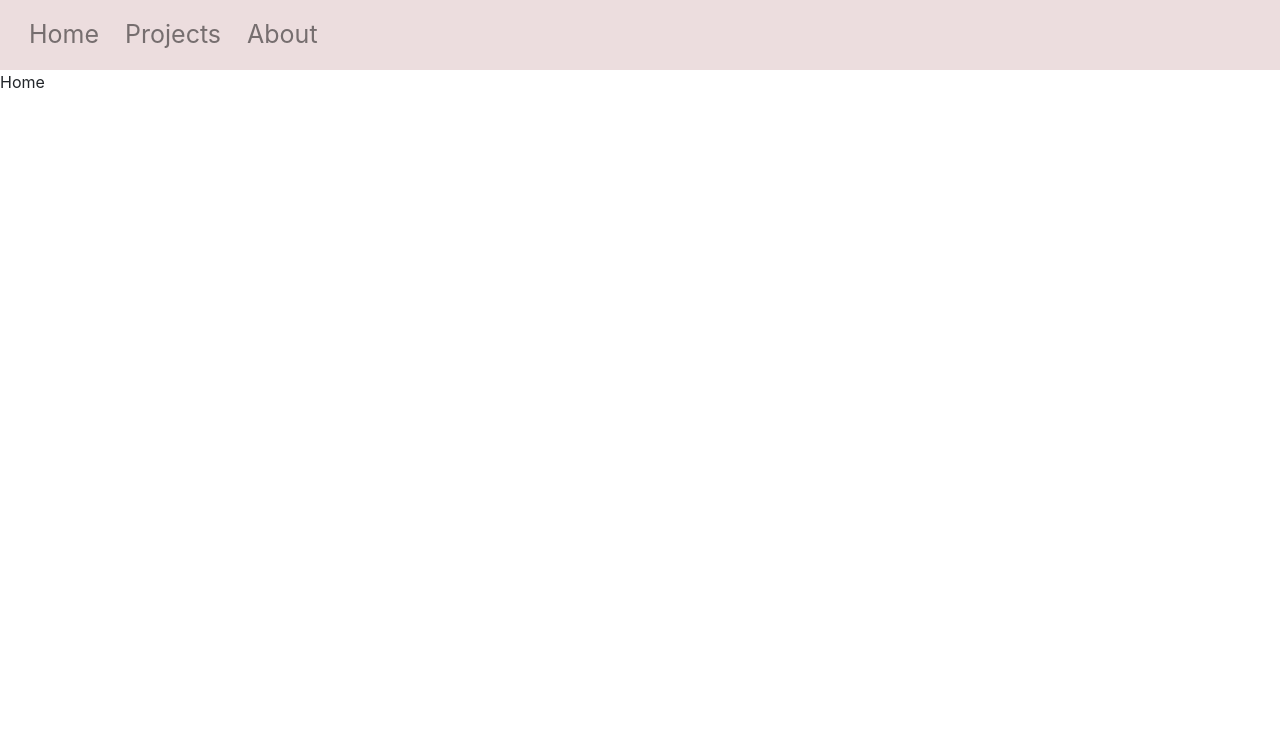
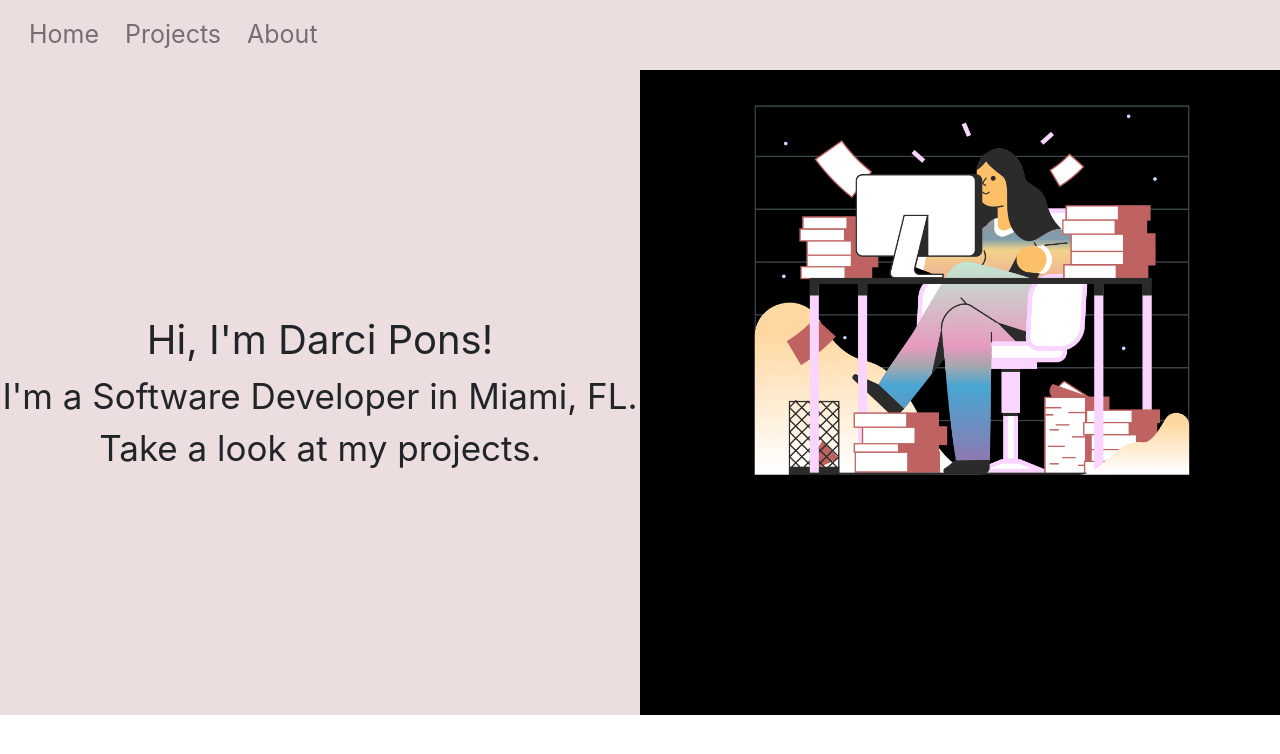
Before and after one commit to darcipons/portfolio, a React (Create React App) app: page / in a window 1280 px wide. Shown: the top 754 px of the page. Built offline with nearby package versions, Linux system fonts and the light colour scheme.

Commit message:
updated home page added ouch illustration

```diff
--- a/src/components/Home.css
+++ b/src/components/Home.css
@@ -0,0 +1,36 @@
+.home-container {
+  display: grid;
+  grid-template-columns: 50% 50%;
+  height: 60vh;
+}
+
+.home-left {
+  grid-column: 1;
+  background-color: #ecddde;
+}
+
+.home-left-sub {
+  text-align: center;
+  align-content: center;
+  padding: 15rem 0;
+}
+
+.home-title {
+  font-size: 40px;
+}
+
+.home-description {
+  font-size: 35px;
+}
+
+.home-right {
+  grid-column: 2;
+  background-color: black;
+}
+.home-pic-container {
+  margin-left: 5rem;
+}
+
+.illustration {
+  width: 90%;
+}
--- a/src/components/Home.js
+++ b/src/components/Home.js
@@ -1,9 +1,24 @@
 import React from 'react'
+import HomePic from '../images/home-pic.png'
 import './Home.css'
 
 function Home () {
   return(
-    <div>Home</div>
+    <div className='home-container'>
+      <div className='home-left'>
+        <div className='home-left-sub'>
+          <div className='home-title'>Hi, I'm Darci Pons!</div>
+          <div className='home-description'>I'm a Software Developer in Miami, FL.</div>
+          <div className='home-description'>Take a look at my projects.</div>
+        </div>
+      </div>
+
+      <div className='home-right'>
+        <div className='home-pic-container'>
+          <img src={HomePic} alt='Illustration from Icons8 Ouch' className='illustration'></img>
+        </div>
+      </div>
+    </div>
   )
 }
 
--- a/src/components/Navbar.js
+++ b/src/components/Navbar.js
@@ -14,7 +14,6 @@ const Navigation = () => {
         </Nav>
       </Navbar.Collapse>
     </Navbar>
-
   )
 }
 
```
Also changed, not shown: src/images/home-pic.png (added). Lines whose indentation alone changed are shown as unchanged.
